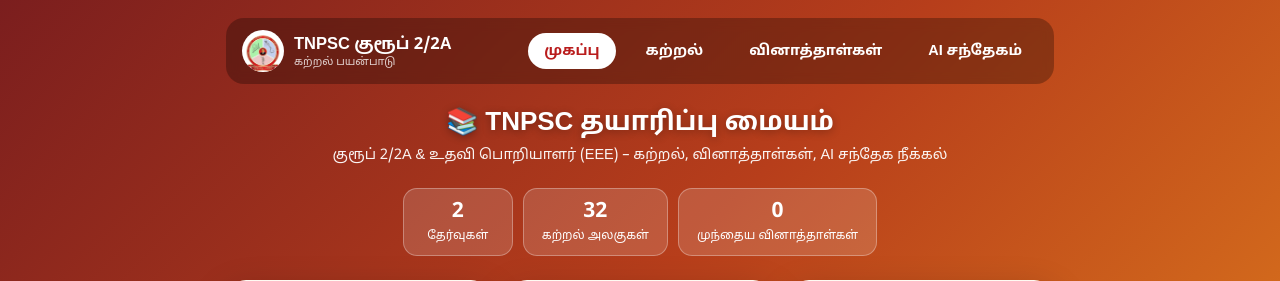
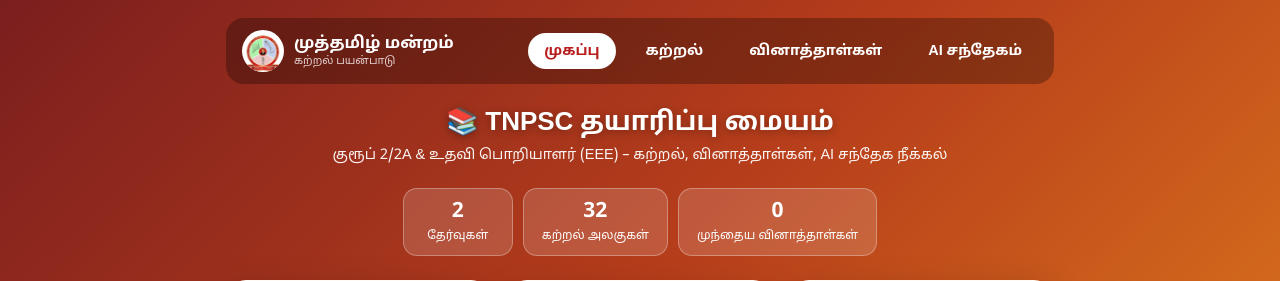
Before and after one commit to sakthi610/Tamil-kattral, a Flask app: page / in a window 1280 px wide. Shown: the top 281 px of the page. Run offline with Flask 3, Linux system fonts and the light colour scheme.

Commit message:
Update base.html

```diff
--- a/templates/base.html
+++ b/templates/base.html
@@ -53,7 +53,7 @@
   <nav>
     <a class="brand" href="/">
       <span class="avatar"><img src="/static/logo.png" onerror="this.style.display='none';this.nextElementSibling.style.display='block'"><span class="fallback">🦚</span></span>
-      <span><strong>TNPSC குரூப் 2/2A</strong><small>கற்றல் பயன்பாடு</small></span>
+      <span><strong>முத்தமிழ் மன்றம்</strong><small>கற்றல் பயன்பாடு</small></span>
     </a>
     <a class="navlink {% if request.path == '/' %}active{% endif %}" href="/">முகப்பு</a>
     <a class="navlink {% if request.path.startswith('/learn') %}active{% endif %}" href="/learn">கற்றல்</a>
```
